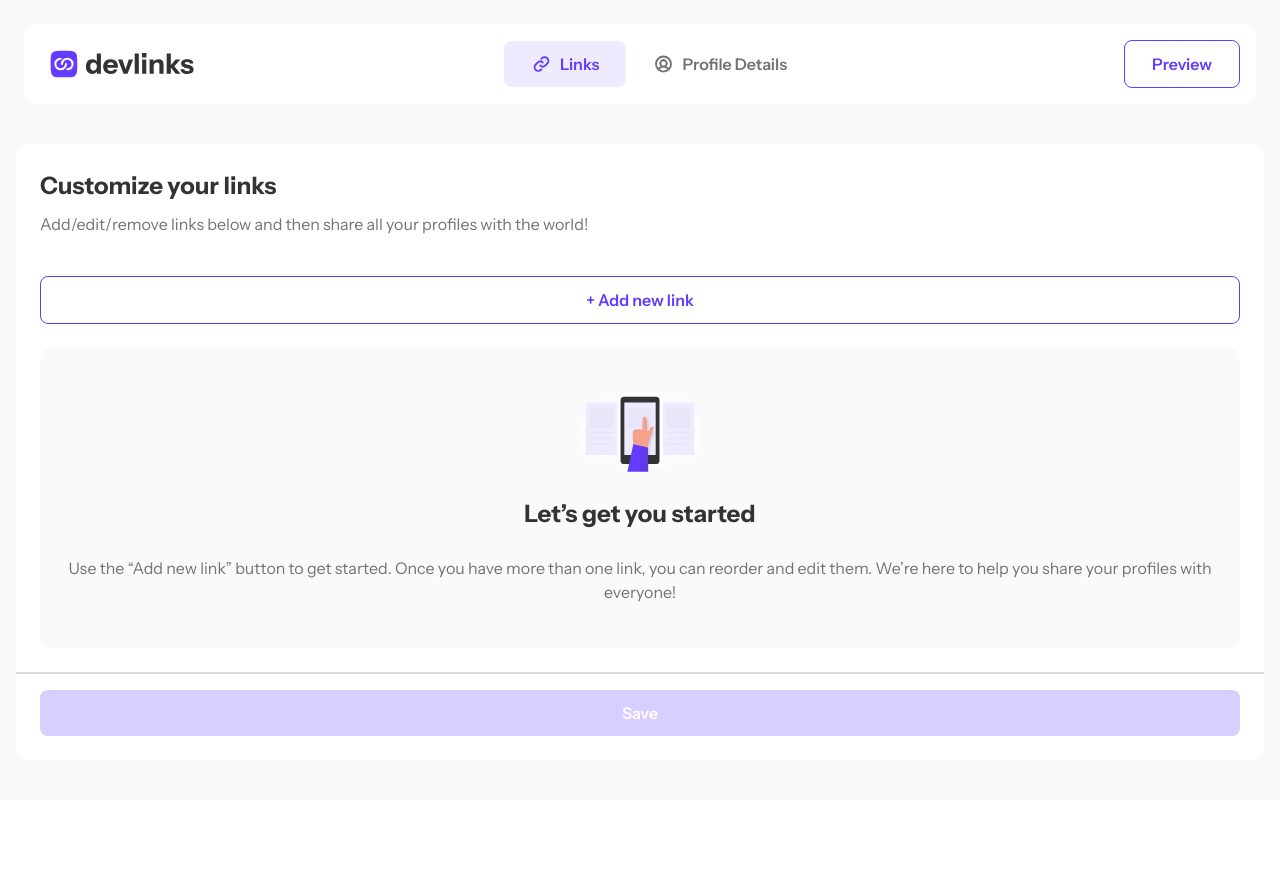
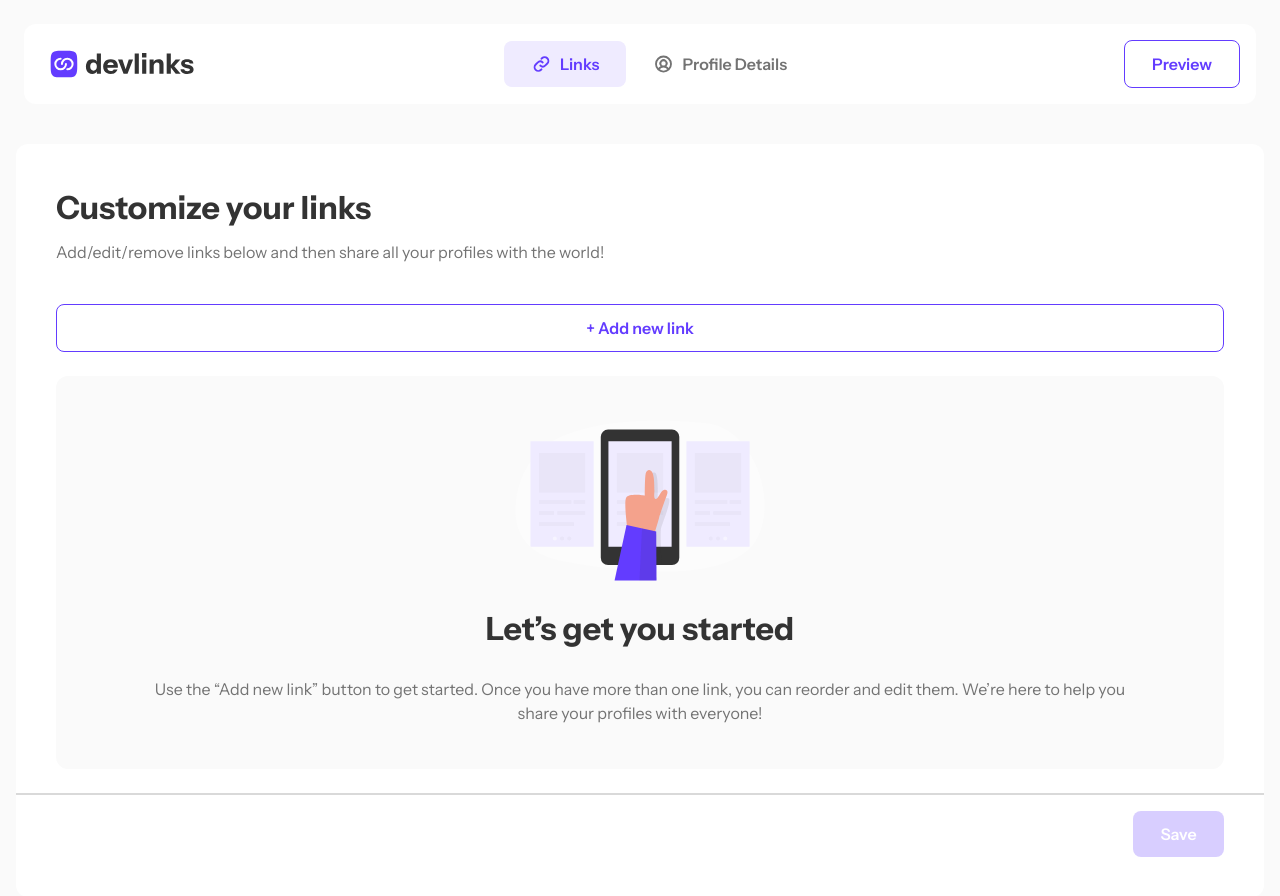
Before and after one commit to travistn/devlinks, a Next.js app: page / in a window 1280 px wide. Shown: the top 896 px of the page. Before the commit the page ends 800 px from the top, so only its background shows below. Built offline with nearby package versions, Linux system fonts and the light colour scheme.

Commit message:
Added styling for tablet view

```diff
--- a/components/GetStarted.tsx
+++ b/components/GetStarted.tsx
@@ -5,9 +5,11 @@ import illustration_image from '../public/assets/illustration-empty.svg';
 export default function GetStarted() {
   return (
     <section className='p-4'>
-      <div className='bg-white flex flex-col p-6 rounded-xl'>
+      <div className='bg-white flex flex-col p-6 rounded-xl md:p-10'>
         <div className='flex flex-col gap-2'>
-          <h2 className='text-[24px] font-bold text-dark-gray'>Customize your links</h2>
+          <h2 className='text-[24px] font-bold text-dark-gray md:text-[32px]'>
+            Customize your links
+          </h2>
           <p className='text-gray'>
             Add/edit/remove links below and then share all your profiles with the world!
           </p>
@@ -16,15 +18,21 @@ export default function GetStarted() {
           + Add new link
         </button>
         <div className='bg-very-light-gray mt-6 px-5 py-11 flex flex-col items-center gap-6 rounded-xl'>
-          <Image src={illustration_image} alt='illustration-image' className='w-[124.8px]' />
-          <h3 className='text-[24px] text-dark-gray font-bold'>Let’s get you started</h3>
-          <p className='text-gray text-center'>
+          <Image
+            src={illustration_image}
+            alt='illustration-image'
+            className='w-[124.8px] md:w-[249.5px]'
+          />
+          <h3 className='text-[24px] text-dark-gray font-bold md:text-[32px]'>
+            Let’s get you started
+          </h3>
+          <p className='text-gray text-center md:px-16'>
             Use the “Add new link” button to get started. Once you have more than one link, you can
             reorder and edit them. We’re here to help you share your profiles with everyone!
           </p>
         </div>
-        <div className='border border-light-gray mt-6 -mx-6' />
-        <button className='mt-4 py-[11px] px-[27px] bg-violet/25 rounded-lg font-semibold text-white'>
+        <div className='border border-light-gray mt-6 -mx-6 md:-mx-10' />
+        <button className='mt-4 py-[11px] px-[27px] bg-violet/25 rounded-lg font-semibold text-white md:w-[91px] md:ml-auto'>
           Save
         </button>
       </div>
```
